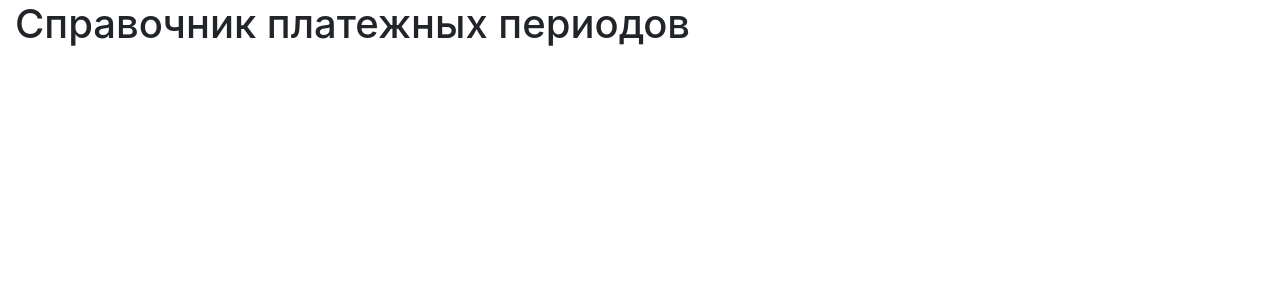
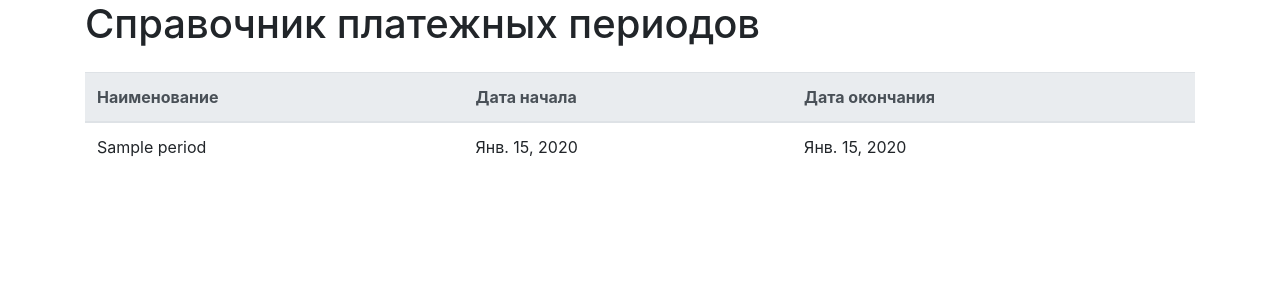
Before and after one commit to KiryakovDenis/communal, a Django app: page /PeriodList/ in a window 1280 px wide. Shown: the part 56-356 px from the top of the page. Run offline with Django 3.2, Linux system fonts and the light colour scheme; tables that the repository leaves empty hold one stand-in row (values such as "Sample post"); some libraries are stand-ins or nearby versions.

Commit message:
Добавлен вывод данных на странице справочника периодов

```diff
--- a/communal/historyPay/models.py
+++ b/communal/historyPay/models.py
@@ -9,8 +9,8 @@ class Period(models.Model):
     class Meta:
         ordering = ["-begin_d"]
 
-    def get_absolute_url(self):
-        return reverse('model-detail-view', args=[str(self.id)])
+#    def get_absolute_url(self):
+#        return reverse('model-detail-view', args=[str(self.id)])
     def __repr__(self):
         return 'Period(name=%r, begin_d=%r, end_d=%r)' %(self.name, self.begin_d, self.end_d)
     def __str__(self):
--- a/communal/historyPay/templates/historyPay/PeriodList.html
+++ b/communal/historyPay/templates/historyPay/PeriodList.html
@@ -7,6 +7,35 @@
 
 {% block content %}
 
-    <h1>Справочник платежных периодов</h1>
+    {%if period_list%}
+    <div class="container">
+        <div class="row pb-3">
+            <div class="col"><h1>Справочник платежных периодов</h1></div>
+        </div>
+        <div class="row"></div>
+        <div class="row">
+            <div class="col">
+                <table class="table">
+                    <tHead class="thead-light">
+                        <th scope="col">Наименование</th>
+                        <th scope="col">Дата начала</th>
+                        <th scope="col">Дата окончания</th>
+                    </tHead>
+                    <tbody>
+                        {% for period in period_list %}
+                        <tr>
+                            <td scope="row">{{period.name}}</td>
+                            <td scope="row">{{period.begin_d}}</td>
+                            <td scope="row">{{period.end_d}}</td>
+                        </tr>
+                        {%endfor%}
+                    </tbody>
+                </table>
+            </div>
+        </div>
+    </div>
+    {%else%}
+    <p>Данные не найдены</p>
+    {%endif%}
 
 {% endblock %}
--- a/communal/historyPay/views.py
+++ b/communal/historyPay/views.py
@@ -1,6 +1,7 @@
 from django.shortcuts import render
 from django.http import HttpResponse
-from django.views.generic import View
+from django.views.generic import View, ListView
+from .models import Period
 
 class home(View):
     def get(self, request):
@@ -16,7 +17,9 @@ class serviceProviderList(View):
 
 class PeriodList(View):
     def get(self, request):
-        return render(request, 'historyPay/PeriodList.html', {})
+        period = Period.objects.all()
+        return render(request, 'historyPay/PeriodList.html', {'period_list':period})
+
 
 class PayList(View):
     def get(self, request):
```
